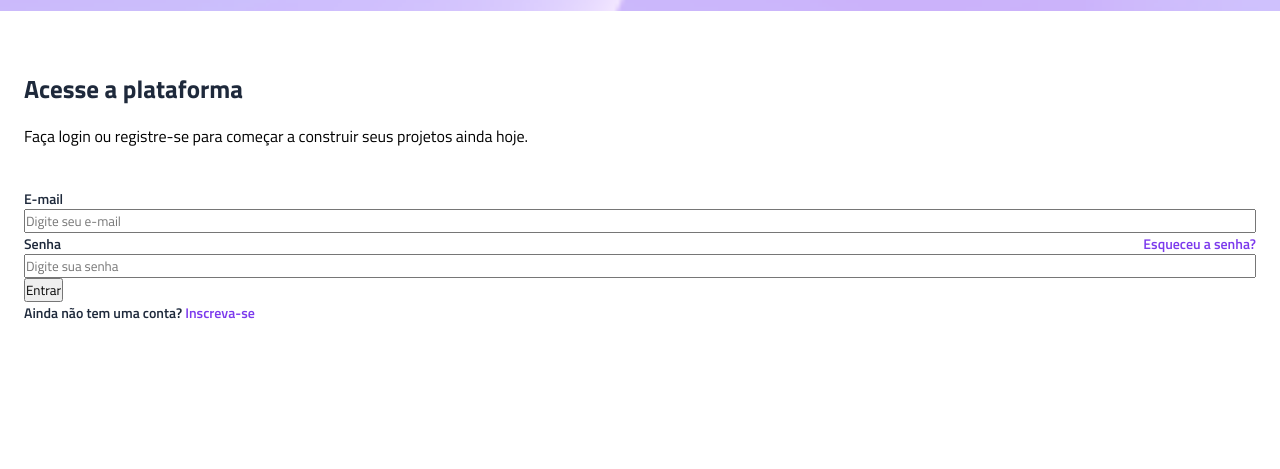
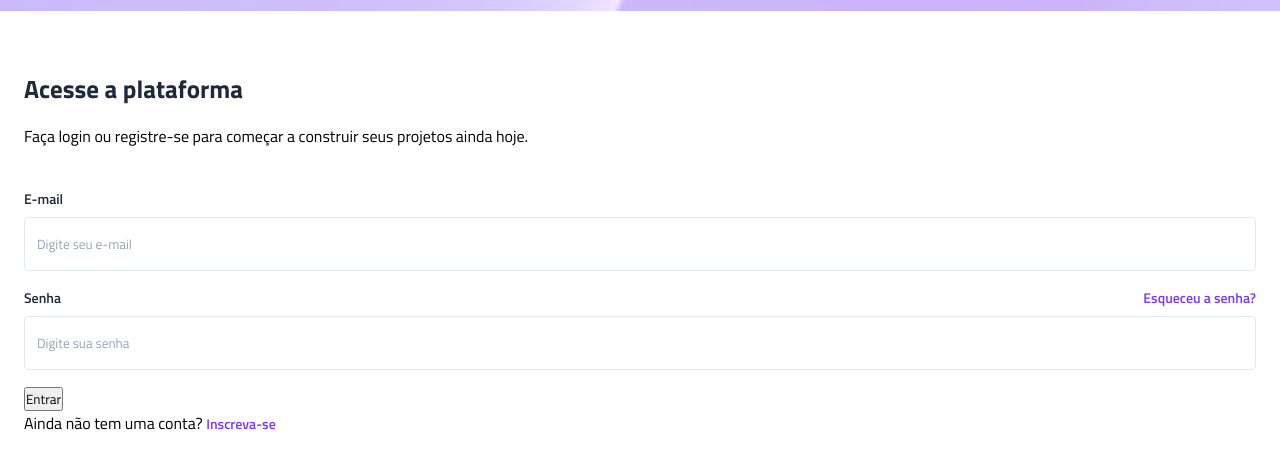
Before and after one commit to matheusschramli/projeto-vertigo, a plain HTML site: page index.html in a window 1280 px wide. Shown: the part 123-592 px from the top of the page. Drawn offline with Linux system fonts and the light colour scheme.

Commit message:
estilização da input

```diff
--- a/style.css
+++ b/style.css
@@ -9,6 +9,8 @@
     --gray-800: #1E293B;
     --gray-600: #475569;
     --purple: #7c3aed;
+    --gray-200: #e2e8f0;
+    --gray-400: #94a3b8;
 }
 
 header {
@@ -45,6 +47,8 @@ main {
 .input-box {
     display: flex;
     flex-direction: column;
+    gap: 0.5rem;
+    margin-bottom: 1rem;
 }
 
 .input-box div {
@@ -53,10 +57,26 @@ main {
     align-items: center;
 }
 
-.login {
+.login label{
     font-size: 0.875rem;
     color: var(--gray-800);
     font-weight: 600;
+}
+
+.login input {
+    padding: 1rem 0.75rem;
+    border: 1px solid var(--gray-200);
+    border-radius: 0.25rem;
+    color: var(--gray-800);
+}
+
+.login input::placeholder {
+    color: var(--gray-400);
+}
+
+.login input:hover,
+.login input:focus {
+    outline: 1px solid var(--purple);
 }
 
 .login a {
```
